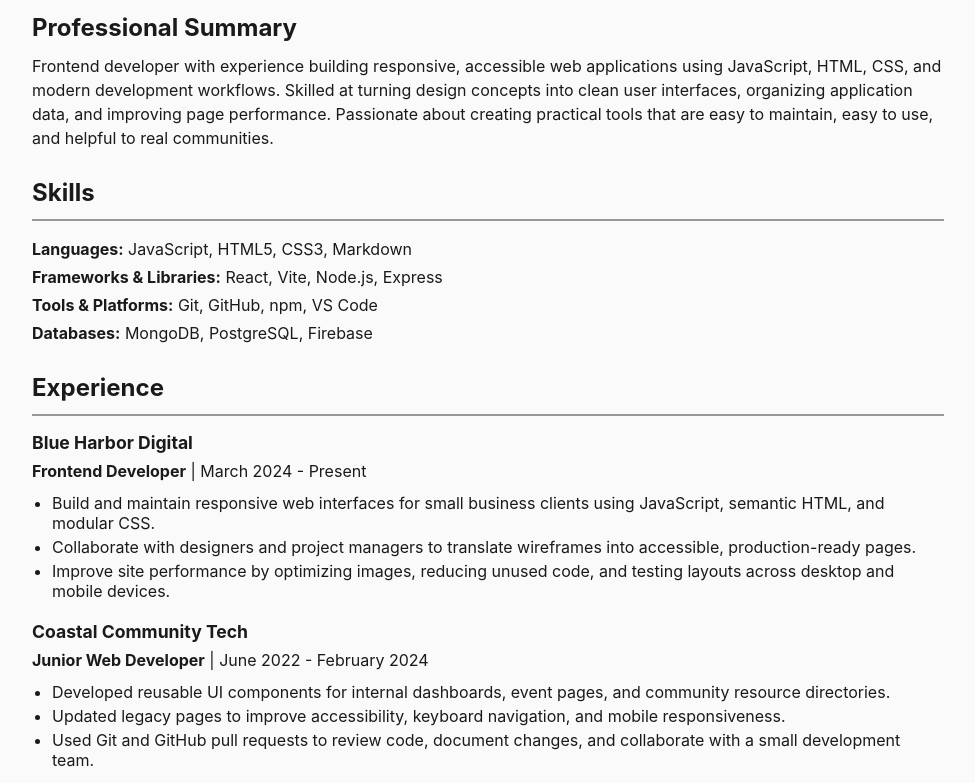
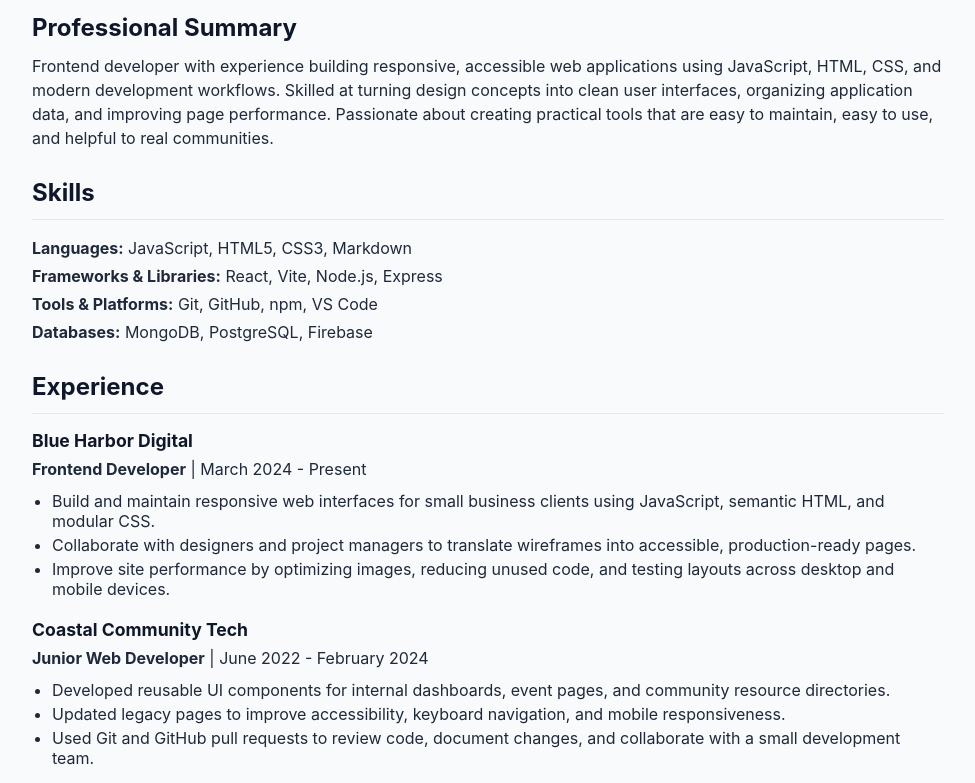
Before and after one commit to Timbaines/resume-js, a website with bundled scripts: page index.html in a window 1280 px wide. Shown: the part 147-930 px from the top of the page, without its empty margins (152-1127 px from the left). Built offline with nearby package versions, Linux system fonts and the light colour scheme.

Commit message:
add CSS variables, color palette and text-secondary utility class

```diff
--- a/css/style.css
+++ b/css/style.css
@@ -1,4 +1,16 @@
 /***** GLOBAL STYLES *****/
+:root {
+    --color-background: #F8FAFC;
+    --color-surface: #FFFFFF;
+    --color-text-primary: #1E293B;
+    --color-text-secondary: #64748B;
+    --color-title: #0F172A;
+    --color-accent: #2563EB;
+    --color-accent-hover: #1D4ED8;
+    --color-divider: #E2E8F0;
+    --color-focus: #0F172A;
+}
+
 *,
 *::before,
 *::after {
@@ -6,8 +18,8 @@
 }
 
 body {
-    background: #FAFAFA;
-    color: #1A1A1A;
+    background: var(--color-background);
+    color: var(--color-text-primary);
     font-family: Inter, sans-serif;
     margin: 0;
     padding: 0;
@@ -15,16 +27,19 @@ body {
 
 /***** TYPOGRAPHY *****/
 h1 {
+    color: var(--color-title);
     font-size: 2rem;
     margin: 0;
 }
 
 h2 {
+    color: var(--color-title);
     font-size: 1.5rem;
     margin: 0;
 }
 
 h3 {
+    color: var(--color-title);
     font-size: 1.1rem;
     margin: 0 0 0.5rem;
 }
@@ -33,15 +48,24 @@ p {
     margin: 0 0 0.5rem;
 }
 
+strong {
+    color: var(--color-text-primary);
+}
+
+.text-secondary {
+    color: var(--color-text-secondary);
+}
+
 /***** DIVIDERS *****/
 hr {
-    border: 1px solid #989898;
+    border: 0;
+    border-top: 1px solid var(--color-divider);
     margin: 0.75rem 0 1rem;
 }
 
 /***** LINKS *****/
 a {
-    color: #0066CC;
+    color: var(--color-accent);
     text-decoration: none;
 }
 
@@ -50,20 +74,20 @@ a:hover {
 }
 
 a:focus {
-    outline: 2px solid #1A1A1A;
+    outline: 2px solid var(--color-focus);
     outline-offset: 3px;
 }
 
 .link-primary {
     display: inline-block;
-    background: #0066CC;
-    color: #FFFFFF;
+    background: var(--color-accent);
+    color: var(--color-surface);
     border-radius: 2rem;
     padding: 0.45rem 0.75rem;
 }
 
 .link-primary:hover {
-    background: #0572dd;
+    background: var(--color-accent-hover);
     text-decoration: none;
 }
 
@@ -159,8 +183,8 @@ article {
 
 /***** MEDIA QUERIES | TYPOGRAPHY *****/
 @media (width <= 680px) {
-  h1 {
-      font-size: 1.75rem;
+    h1 {
+        font-size: 1.75rem;
     }
 
     h2 {
```
